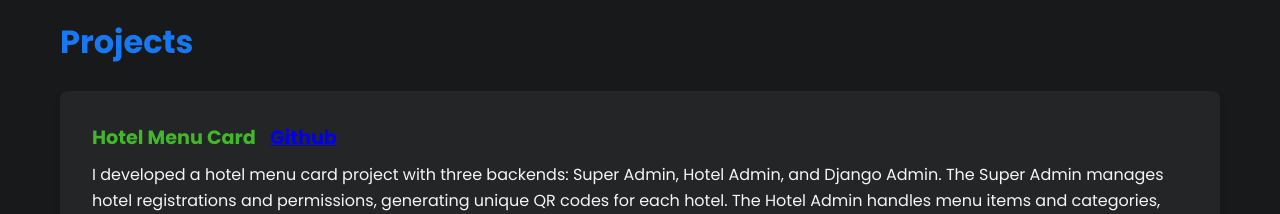
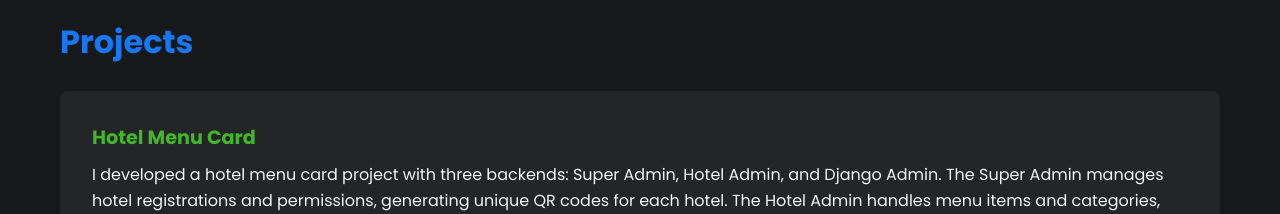
Before and after one commit to theofficialchandru/Chandruportfolio, a plain HTML site: page index.html in a window 1280 px wide. Shown: the part 1800-2014 px from the top of the page. Drawn offline with Linux system fonts and the light colour scheme.

Commit message:
Update index.html

```diff
--- a/index.html
+++ b/index.html
@@ -146,7 +146,7 @@
                 <br><br>
             <h2>Projects</h2>
             <div class="card experience-item">
-                <h3>Hotel Menu Card <span style="margin-left: 10px;"><a href="https://github.com/Surya885/Bankruptcy-Prediction" target="_blank">Github</a></span></h3>
+                <h3>Hotel Menu Card <span style="margin-left: 10px;"></h3>
                 <p>I developed a hotel menu card project with three backends: Super
                     Admin, Hotel Admin, and Django Admin. The Super Admin
                     manages hotel registrations and permissions, generating unique
```
